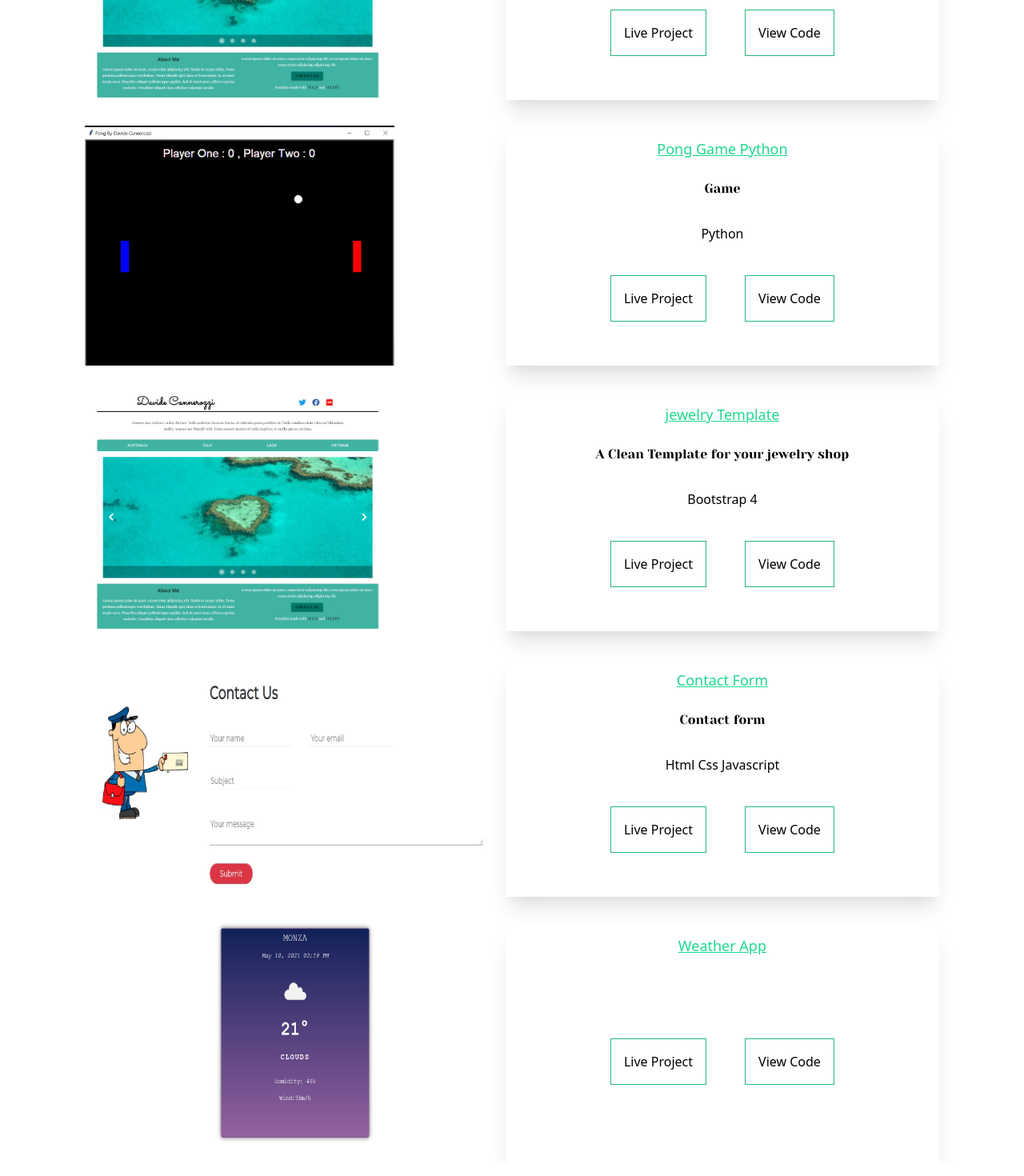
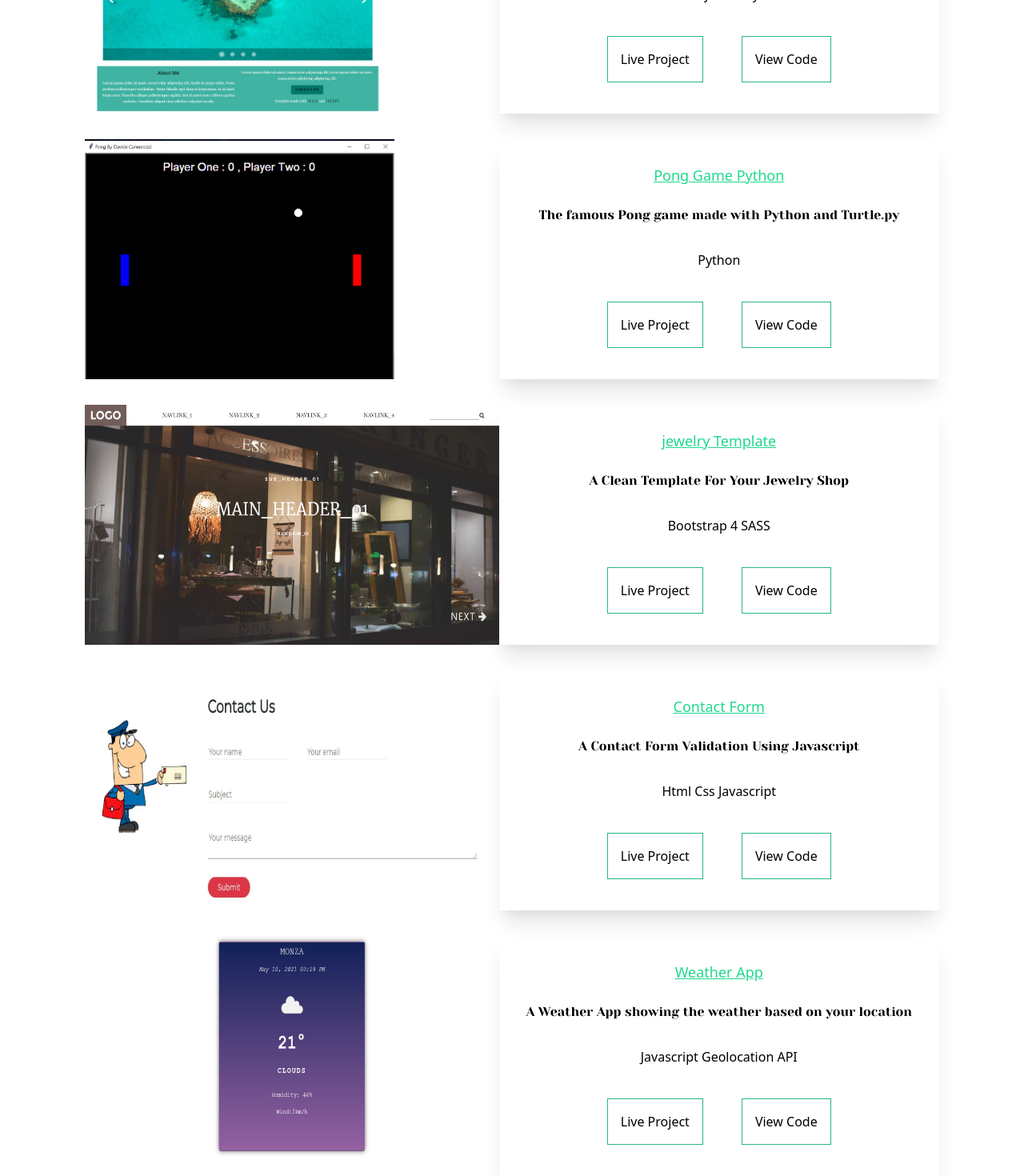
Before and after one commit to DavideCannerozzi/newPortfolio, a React (Create React App) app: page /Projects in a window 1280 px wide. Shown: the part 1213-2683 px from the top of the page at 80% size. Built offline with nearby package versions, Linux system fonts and the light colour scheme.

Commit message:
working progress on project page

```diff
--- a/src/components/Projects.jsx
+++ b/src/components/Projects.jsx
@@ -6,6 +6,7 @@ import MachwerkImg from '../images/machwerk-berlin.jpg'
 import SeteShopImg from '../images/sete-shop.jpg'
 import VueTemplateImg from '../images/vue-template.jpg'
 import WeatherAppImg from '../images/weather-app.jpg'
+import JewelryTemplateImg from '../images/jewelry-template.jpg'
 import PongImg from '../images/pong-img.jpg'
 import ContactFormImg from '../images/contact-form.jpg'
 
@@ -13,12 +14,12 @@ export default function Projects(props) {
 
    const Projects = [
       { image:SeteShopImg, title:'SeteShop', content:'SeteShop is an e-commerce website built for one of my client.', alt:"seteShop", skills:'Wordpress, Javascript, CSS3', website:"https://www.seteshop.it/"},
-      { image:MachwerkImg, title:'ToDoList App', content:'Machwerk Is A Website', skills:'React.js GraphQL TailwindCss ContentfulCMS'},
-      { image:VueTemplateImg, title:'A Template For Photographers', content:'A Simple And Clean Template For Photographers', skills:'Vue.js Vuetify', website:"https://photo-portfolio-vue.netlify.app/"},
-      { image:PongImg, title:'Pong Game Python', content:'Game', skills:'Python'},
-      { image:VueTemplateImg, title:'jewelry Template', content:'A Clean Template for your jewelry shop', skills:'Bootstrap 4'},
-      { image:ContactFormImg, title: 'Contact Form', content:'Contact form', skills:'Html Css Javascript', website:"https://contact-form-js-validation.netlify.app/"},
-      { image:WeatherAppImg, title:'Weather App', website:"https://weather-js-project.netlify.app/"}
+      { image:MachwerkImg, title:'Machwerk Website Berlin,Germany', content:'Machwerk Is A Website', skills:'React.js GraphQL TailwindCss ContentfulCMS'},
+      { image:VueTemplateImg, title:'A Template For Photographers', content:'A Simple And Clean Template For Photographers', skills:'Vue.js Vuetify', website:"https://photo-portfolio-vue.netlify.app/", code:"https://github.com/DavideCannerozzi/PhotoPortfolio"},
+      { image:PongImg, title:'Pong Game Python', content:'The famous Pong game made with Python and Turtle.py ', skills:'Python', code:"https://github.com/DavideCannerozzi/PongGame"},
+      { image:JewelryTemplateImg, title:'jewelry Template', content:'A Clean Template For Your Jewelry Shop', skills:'Bootstrap 4 SASS', code:'https://github.com/DavideCannerozzi/Jewelry-Template'},
+      { image:ContactFormImg, title: 'Contact Form', content:'A Contact Form Validation Using Javascript', skills:'Html Css Javascript', website:"https://contact-form-js-validation.netlify.app/", code:"https://github.com/DavideCannerozzi/Contact-Form"},
+      { image:WeatherAppImg, title:'Weather App', content:"A Weather App showing the weather based on your location", skills:"Javascript Geolocation API" ,website:"https://weather-js-project.netlify.app/",code:"https://github.com/DavideCannerozzi/Weather-App"}
    ]
 
    return (
@@ -30,7 +31,7 @@ export default function Projects(props) {
          </div>
          <Bar />
          <div className="project-container p-8">
-           { Projects.map( project =>(<SingleProject image={project.image} title={project.title} content={project.content} skill={project.skills} alt={props.alt} linkWeb={project.website}/> )  )}
+           { Projects.map( project =>(<SingleProject image={project.image} title={project.title} content={project.content} skill={project.skills} alt={props.alt} linkWeb={project.website} code={project.code}/> )  )}
          </div>
       </div>
    )
--- a/src/components/SingleProject.jsx
+++ b/src/components/SingleProject.jsx
@@ -8,15 +8,14 @@ export default function SingleProject(props){
             <div className="project-img w-full">
                   <img src={props.image} alt={props.alt}/>
             </div>
-            <div className="project-description_p mt-14 w-full shadow-xl p-4">
+            <div className="project-description_p mt-14 w-full shadow-xl p-8">
                   <h3 className="underline text-lg">{props.title}</h3>
                   <p className="mt-6">{props.content}</p>
                   <span className="inline-block mt-8 mb-10">{props.skill}</span>
                   <div className="btn-projects">
-                        <button className="p-4 mr-12"><a href={props.linkWeb} target="_blank" rel="noreferrer">Live Project</a></button>
-                        <button className="p-4"><a href={props.linkWeb} target="_blank" rel="noreferrer">View Code</a></button>
+                        <button className="p-4 md:mr-12"><a href={props.linkWeb} target="_blank" rel="noreferrer">Live Project</a></button>
+                        <button className="p-4"><a href={props.code} target="_blank" rel="noreferrer">View Code</a></button>
                   </div>
-
             </div>
       </div>
       )
```
Also changed, not shown: src/images/jewelry-template.jpg (added).
